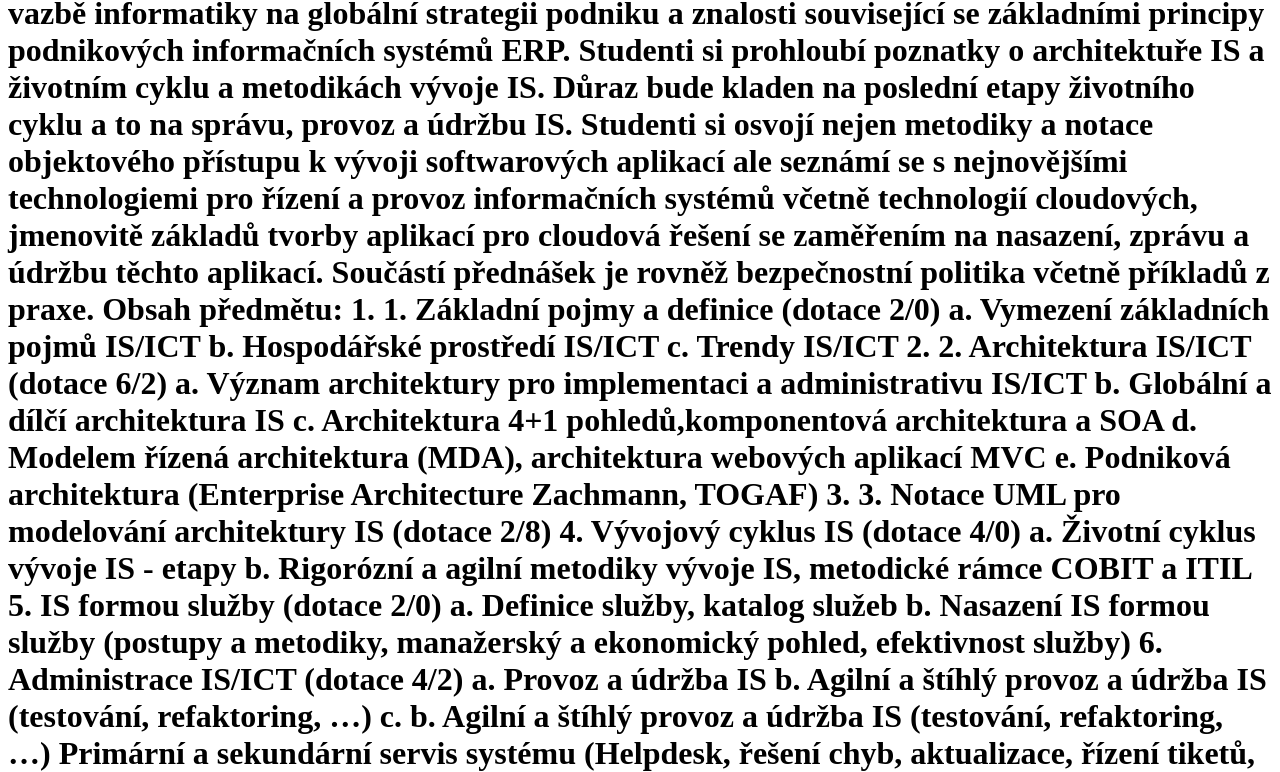
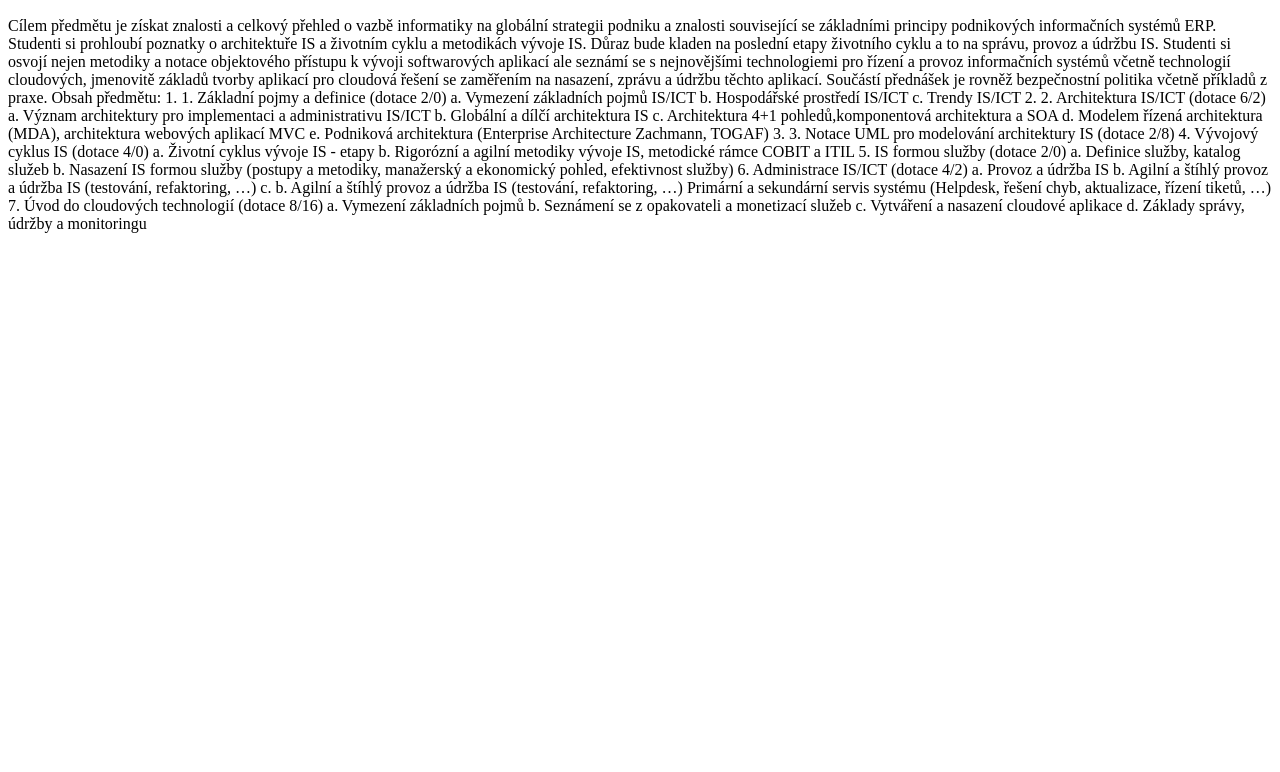
Before and after one commit to Pechys1/Cviceni, a plain HTML site: page index.html in a window 1280 px wide. Shown: the part 63-835 px from the top of the page. After the commit the page ends 800 px from the top, so only its background shows below. Drawn offline with Linux system fonts and the light colour scheme.

Commit message:
Update index.html

```diff
--- a/index.html
+++ b/index.html
@@ -4,7 +4,7 @@
 <meta charset="UTF-8">
 </head>
 <h1>
-Cíl předmětu a studijní výstupy:
+ Cíl předmětu a studijní výstupy: </h1>
 Cílem předmětu je získat znalosti a celkový přehled o vazbě informatiky na globální strategii podniku a znalosti související se základními principy podnikových informačních systémů ERP. Studenti si prohloubí poznatky o architektuře IS a životním cyklu a metodikách vývoje IS. Důraz bude kladen na poslední etapy životního cyklu a to na správu, provoz a údržbu IS. Studenti si osvojí nejen metodiky a notace objektového přístupu k vývoji softwarových aplikací ale seznámí se s nejnovějšími technologiemi pro řízení a provoz informačních systémů včetně technologií cloudových, jmenovitě základů tvorby aplikací pro cloudová řešení se zaměřením na nasazení, zprávu a údržbu těchto aplikací. Součástí přednášek je rovněž bezpečnostní politika včetně příkladů z praxe.
 
 Obsah předmětu:
@@ -46,7 +46,6 @@ b.	Seznámení se z opakovateli a monetizací služeb
 c.	Vytváření a nasazení cloudové aplikace
 d.	Základy správy, údržby a monitoringu
 
-</h1>
 
 
 </html>
```
